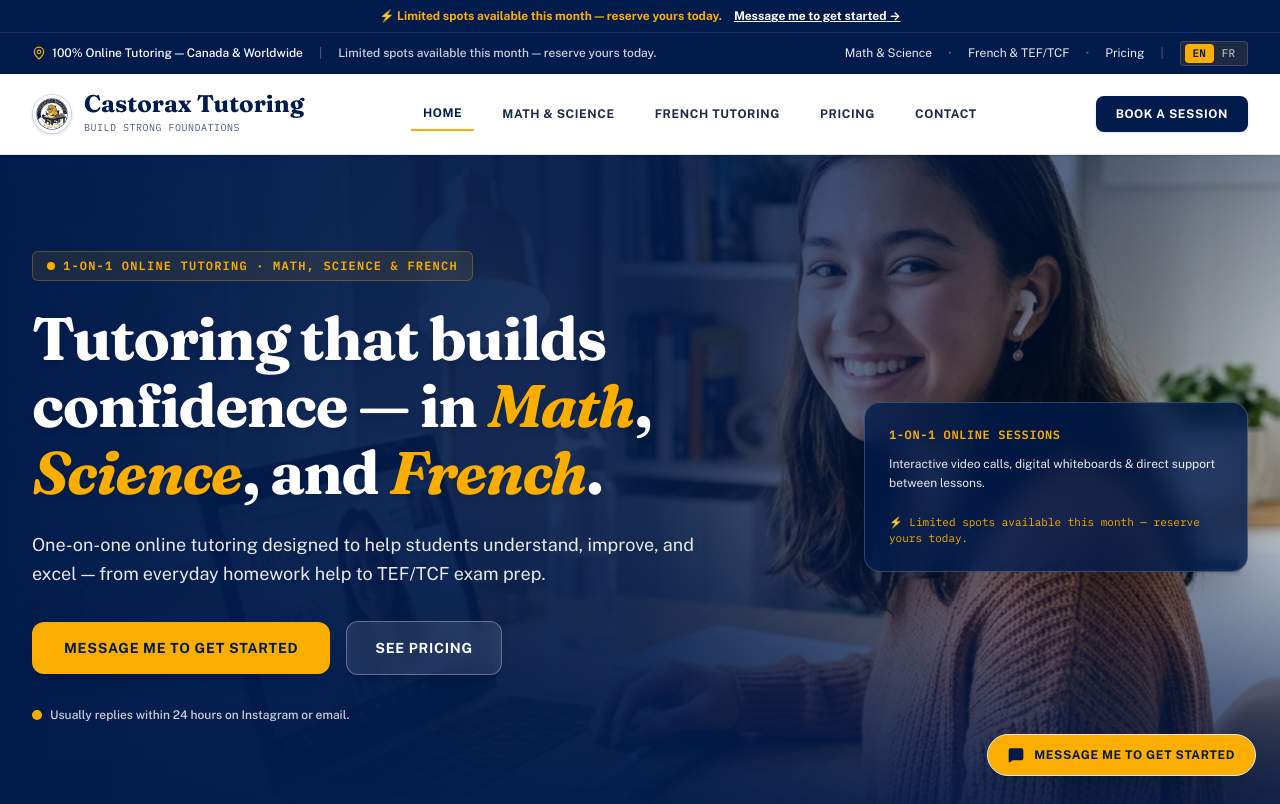
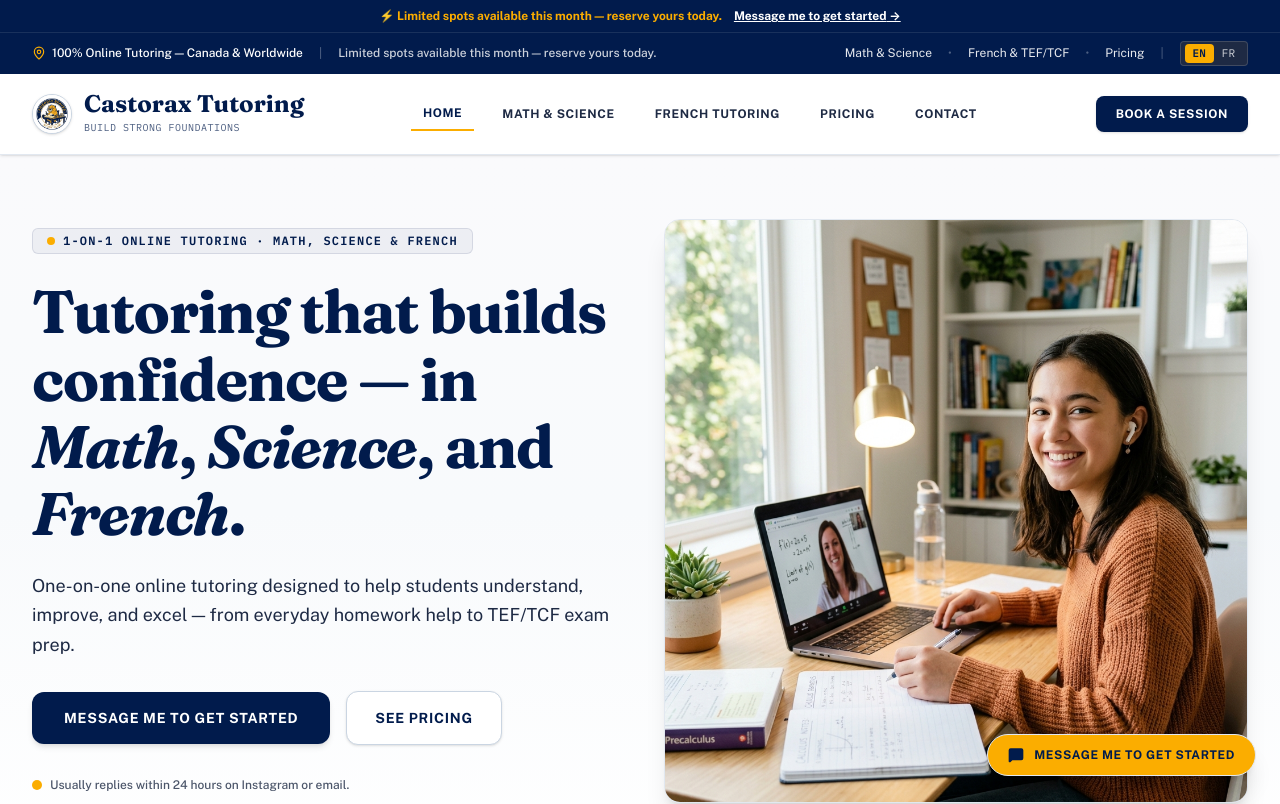
Before and after one commit to ys-sites/castorax, a React (Vite) app: page / in a window 1280 px wide. Shown: the top 804 px of the page. Built offline with nearby package versions, Linux system fonts and the light colour scheme.

Commit message:
feat: implement AboutSection and Hero components for homepage layout

```diff
--- a/src/components/AboutSection.tsx
+++ b/src/components/AboutSection.tsx
@@ -27,10 +27,10 @@ export const AboutSection: React.FC<AboutSectionProps> = ({
         {/* Founder Bio & Video Reel Block */}
         <div className="grid grid-cols-1 lg:grid-cols-12 gap-12 items-center">
 
-          {/* Left: Reel Video Player */}
+          {/* Left: Reel Video Player (Zero Tint, Natural Video & Colors) */}
           <div className="lg:col-span-5 relative">
             <div className="relative mx-auto max-w-sm lg:max-w-none">
-              <div className="relative rounded-2xl overflow-hidden shadow-xl border border-slate-300 bg-[#011B4C] aspect-[9/16] max-h-[560px] mx-auto">
+              <div className="relative rounded-2xl overflow-hidden shadow-xl border border-slate-300 bg-slate-900 aspect-[9/16] max-h-[560px] mx-auto">
                 <video
                   src="/castorax_intro.mp4"
                   controls
@@ -41,15 +41,6 @@ export const AboutSection: React.FC<AboutSectionProps> = ({
                   className="w-full h-full object-cover"
                   poster={founderPhoto}
                 />
-
-                <div className="absolute bottom-0 inset-x-0 p-4 bg-gradient-to-t from-[#011B4C] via-[#011B4C]/60 to-transparent text-white pointer-events-none">
-                  <div className="text-[11px] font-mono font-bold uppercase tracking-wider text-[#FBAD00] mb-0.5">
-                    CASTORAX REEL
-                  </div>
-                  <div className="text-sm font-display font-bold">
-                    Why Castorax Tutoring Exists
-                  </div>
-                </div>
               </div>
 
               {/* Instagram Reel Link */}
--- a/src/components/Hero.tsx
+++ b/src/components/Hero.tsx
@@ -1,7 +1,7 @@
 import React from 'react';
 import { ActivePage, Language } from '../types';
 import { translations } from '../translations';
-import heroBgPhoto from '../assets/images/hero_tutoring_session.png';
+import heroPhoto from '../assets/images/hero_tutoring_session.png';
 
 interface HeroProps {
   currentLang: Language;
@@ -17,46 +17,34 @@ export const Hero: React.FC<HeroProps> = ({
   const t = translations[currentLang];
 
   return (
-    <section className="relative text-white overflow-hidden border-b border-slate-200 min-h-[560px] lg:min-h-[620px] flex items-center bg-[#011B4C]">
-      {/* Background Hero Image */}
-      <img
-        src={heroBgPhoto}
-        alt="Tutoring Session Background"
-        className="absolute inset-0 w-full h-full object-cover object-center z-0"
-      />
+    <section className="bg-gradient-to-b from-[#FAFAFC] via-[#F8FAFC] to-[#FFFFFF] text-[#011B4C] relative overflow-hidden border-b border-slate-200">
+      <div className="max-w-7xl mx-auto px-4 sm:px-6 lg:px-8 py-12 lg:py-16">
+        <div className="grid grid-cols-1 lg:grid-cols-12 gap-10 lg:gap-12 items-center">
 
-      {/* Dark Navy Scrim Overlay for 100% High-Contrast Text Readability */}
-      <div className="absolute inset-0 z-10 bg-gradient-to-r from-[#011B4C] via-[#011B4C]/90 to-[#011B4C]/40 sm:from-[#011B4C] sm:via-[#011B4C]/85 sm:to-transparent" />
-      <div className="absolute inset-0 z-10 bg-gradient-to-t from-[#011B4C]/90 via-transparent to-[#011B4C]/40" />
-
-      {/* Main Content Container */}
-      <div className="relative z-20 max-w-7xl mx-auto px-4 sm:px-6 lg:px-8 py-16 lg:py-24 w-full">
-        <div className="grid grid-cols-1 lg:grid-cols-12 gap-8 items-center">
-
-          {/* Left Column: Ultra-Legible Headline & Copy */}
-          <div className="lg:col-span-8 space-y-6 text-left max-w-3xl">
+          {/* Left Column: Asymmetric Typography & Clear Pitch */}
+          <div className="lg:col-span-6 space-y-6 text-left">
 
             {/* Eyebrow marker */}
-            <div className="inline-flex items-center gap-2 text-xs font-mono font-bold uppercase tracking-widest text-[#FBAD00] bg-[#FBAD00]/10 border border-[#FBAD00]/30 px-3.5 py-1.5 rounded-md backdrop-blur-md">
+            <div className="inline-flex items-center gap-2 text-xs font-mono font-bold uppercase tracking-widest text-[#011B4C] bg-[#011B4C]/5 border border-[#011B4C]/10 px-3.5 py-1 rounded-md">
               <span className="w-2 h-2 rounded-full bg-[#FBAD00]" />
               <span>{t.hero.eyebrow}</span>
             </div>
 
-            {/* Main Headline in Fraunces - Ultra High Contrast White & Gold */}
-            <h1 className="text-4xl sm:text-5xl lg:text-6xl font-display font-bold text-white leading-[1.12] tracking-tight drop-shadow-md">
+            {/* Main Headline in Fraunces */}
+            <h1 className="text-4xl sm:text-5xl lg:text-6xl font-display font-bold text-[#011B4C] leading-[1.12] tracking-tight">
               {currentLang === 'en' ? (
                 <>
-                  Tutoring that builds confidence — in <span className="italic text-[#FBAD00]">Math</span>, <span className="italic text-[#FBAD00]">Science</span>, and <span className="italic text-[#FBAD00]">French</span>.
+                  Tutoring that builds confidence — in <span className="italic text-[#011B4C]">Math</span>, <span className="italic text-[#011B4C]">Science</span>, and <span className="italic text-[#011B4C]">French</span>.
                 </>
               ) : (
                 <>
-                  Un tutorat qui bâtit la confiance — en <span className="italic text-[#FBAD00]">maths</span>, <span className="italic text-[#FBAD00]">sciences</span> et <span className="italic text-[#FBAD00]">français</span>.
+                  Un tutorat qui bâtit la confiance — en <span className="italic text-[#011B4C]">maths</span>, <span className="italic text-[#011B4C]">sciences</span> et <span className="italic text-[#011B4C]">français</span>.
                 </>
               )}
             </h1>
 
             {/* Subtitle */}
-            <p className="text-base sm:text-lg text-white/90 leading-relaxed max-w-2xl font-normal font-sans drop-shadow-sm">
+            <p className="text-base sm:text-lg text-[#1E2A44] leading-relaxed max-w-2xl font-normal font-sans">
               {t.hero.subtitle}
             </p>
 
@@ -64,41 +52,40 @@ export const Hero: React.FC<HeroProps> = ({
             <div className="pt-2 flex flex-col sm:flex-row items-stretch sm:items-center gap-4">
               <button
                 onClick={onOpenBooking}
-                className="bg-[#FBAD00] hover:bg-[#d49300] text-[#011B4C] font-bold text-sm uppercase tracking-wider px-8 py-4 rounded-xl shadow-lg transition-all cursor-pointer text-center font-sans"
+                className="bg-[#011B4C] hover:bg-[#1E2A44] text-[#FFFFFF] font-bold text-sm uppercase tracking-wider px-8 py-4 rounded-xl shadow-md transition-all cursor-pointer text-center font-sans"
               >
                 {t.hero.cta}
               </button>
 
               <button
                 onClick={() => onNavigate('pricing')}
-                className="bg-white/10 hover:bg-white/20 border border-white/30 text-white font-bold text-sm uppercase tracking-wider px-7 py-4 rounded-xl transition-all cursor-pointer text-center shadow-md backdrop-blur-sm font-sans"
+                className="bg-white hover:bg-slate-50 border border-slate-300 text-[#011B4C] font-bold text-sm uppercase tracking-wider px-7 py-4 rounded-xl transition-all cursor-pointer text-center shadow-sm font-sans"
               >
                 {t.hero.secondaryCta}
               </button>
             </div>
 
             {/* Microcopy & Fast Response Guarantee */}
-            <div className="pt-2 flex items-center gap-2 text-xs text-white/80 font-sans font-medium">
+            <div className="pt-2 flex items-center gap-2 text-xs text-[#1E2A44]/80 font-sans font-medium">
               <span className="inline-block w-2.5 h-2.5 rounded-full bg-[#FBAD00] shrink-0" />
               <span>{t.hero.microcopy}</span>
             </div>
 
           </div>
 
-          {/* Right Column: Floating Feature Badge */}
-          <div className="lg:col-span-4 hidden lg:block">
-            <div className="bg-[#011B4C]/80 border border-white/20 p-6 rounded-2xl backdrop-blur-md space-y-3 text-white shadow-2xl max-w-sm ml-auto">
-              <div className="text-xs font-mono font-bold text-[#FBAD00] uppercase tracking-wider">
-                {currentLang === 'en' ? '1-ON-1 ONLINE SESSIONS' : 'SÉANCES INDIVIDUELLES EN LIGNE'}
+          {/* Right Column: Full Natural Ratio Image (Zero Blue Tint, Zero Overlay!) */}
+          <div className="lg:col-span-6 relative">
+            <div className="relative mx-auto w-full">
+
+              {/* Full Aspect Ratio Image Container */}
+              <div className="relative rounded-2xl overflow-hidden shadow-xl border border-slate-200 bg-white">
+                <img
+                  src={heroPhoto}
+                  alt="1-on-1 Online Tutoring Session"
+                  className="w-full h-auto object-contain transition-transform duration-500 hover:scale-[1.02]"
+                />
               </div>
-              <p className="text-xs text-white/90 leading-relaxed font-sans">
-                {currentLang === 'en'
-                  ? 'Interactive video calls, digital whiteboards & direct support between lessons.'
-                  : 'Appels vidéo interactifs, tableaux blancs virtuels & soutien entre les cours.'}
-              </p>
-              <div className="pt-2 flex items-center gap-2 text-[11px] font-mono text-[#FBAD00]">
-                <span>⚡ {t.hero.banner}</span>
-              </div>
+
             </div>
           </div>
 
```
